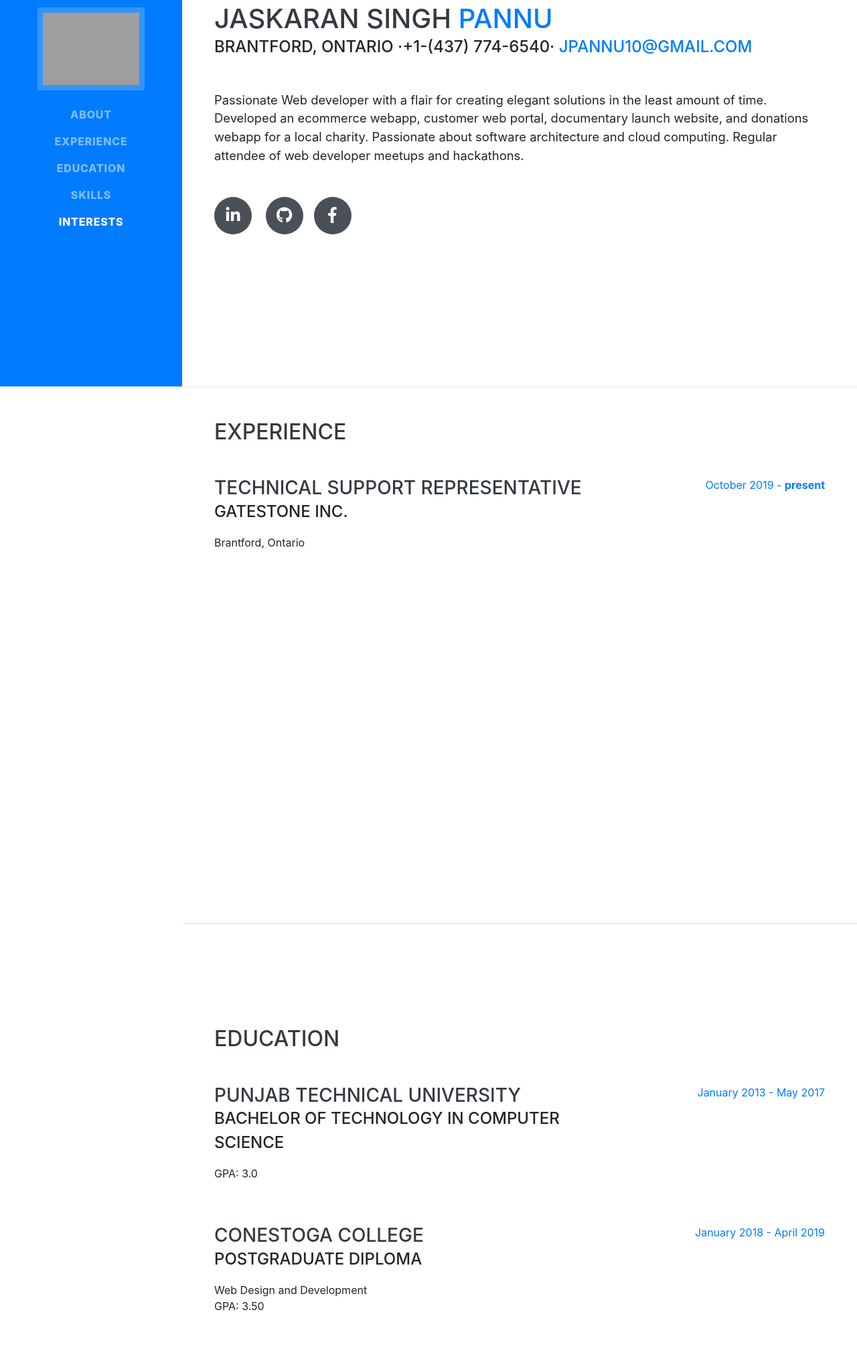
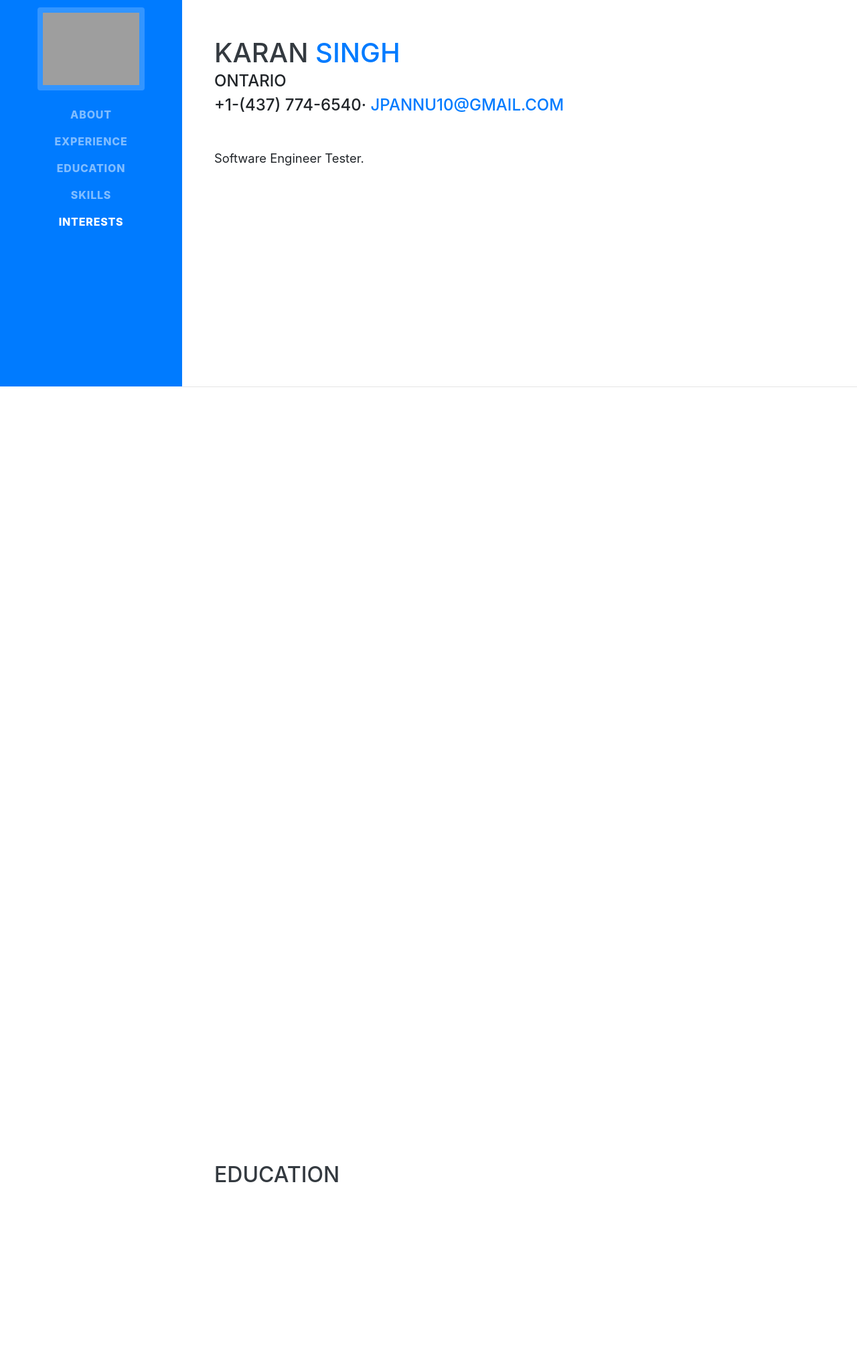
Before and after one commit to jpannu10/profile.github.io, a website with bundled scripts: page index.html in a window 1280 px wide. Shown: the part 223-2252 px from the top of the page at 67% size. Built offline with nearby package versions, Linux system fonts and the light colour scheme; grey boxes are pictures that could not be loaded; a web font is replaced by a local one.

Commit message:
First Commit

```diff
--- a/index.html
+++ b/index.html
@@ -58,11 +58,6 @@
                 <li class="nav-item">
                     <a class="nav-link js-scroll-trigger" href="#interests">Interests</a>
                 </li>
-                <!--
-        <li class="nav-item">
-          <a class="nav-link js-scroll-trigger" href="#awards">Awards</a>
-        </li>
--->
             </ul>
         </div>
     </nav>
@@ -71,26 +66,15 @@
 
         <section class="resume-section p-3 p-lg-5 d-flex align-items-center" id="about">
             <div class="w-100">
-                <h1 class="mb-0">Jaskaran Singh
-                    <span class="text-primary">Pannu</span>
+                <h1 class="mb-0"> Karan
+                    <span class="text-primary">Singh</span>
                 </h1>
-                <div class="subheading mb-5"> Brantford, Ontario ·+1-(437) 774-6540·
+                <div class="subheading mb-5"> Ontario <br>  +1-(437) 774-6540·
                     <a href="mailto:jpannu10@gmail.com.com">jpannu10@gmail.com</a>
                 </div>
-                <p class="lead mb-5">Passionate Web developer with a flair for creating elegant solutions in the least
-                    amount of time. Developed an ecommerce webapp, customer web portal, documentary launch website, and
-                    donations webapp for a local charity. Passionate about software architecture and cloud computing.
-                    Regular attendee of web developer meetups and hackathons.</p>
+                <p class="lead mb-5">  Software Engineer Tester. </p>
                 <div class="social-icons">
-                    <a href="https://www.linkedin.com/in/jaskaran-singh-pannu-53236198/">
-                        <i class="fab fa-linkedin-in"></i>
-                    </a>
-                    <a href="https://github.com/jpannu10">
-                        <i class="fab fa-github"></i>
 
-                        <a href="https://www.facebook.com/jpannu10">
-                            <i class="fab fa-facebook-f"></i>
-                        </a>
                 </div>
             </div>
         </section>
@@ -98,56 +82,12 @@
         <hr class="m-0">
 
         <section class="resume-section p-3 p-lg-5 d-flex justify-content-center" id="experience">
-            <div class="w-100">
-                <h2 class="mb-5">Experience</h2>
-
-                <div class="resume-item d-flex flex-column flex-md-row justify-content-between mb-5">
-                    <div class="resume-content">
-                        <h3 class="mb-0">Technical Support Representative</h3>
-                        <div class="subheading mb-3">Gatestone Inc.</div>
-                        <p> Brantford, Ontario </p>
-                    </div>
-                    <div class="resume-date text-md-right">
-                        <span class="text-primary">October 2019 - <b> present </b> </span>
-                    </div>
-                </div>
-            </div>
-
         </section>
-
-        <hr class="m-0">
 
         <section class="resume-section p-3 p-lg-5 d-flex align-items-center" id="education">
             <div class="w-100">
-
-
                 <h2 class="mb-5">Education</h2>
-
-
-                <div class="resume-item d-flex flex-column flex-md-row justify-content-between">
-                    <div class="resume-content">
-                        <h3 class="mb-0">Punjab Technical University</h3>
-                        <div class="subheading mb-3"> Bachelor of Technology in Computer Science</div>
-                        <p>GPA: 3.0</p>
-                    </div>
-                    <div class="resume-date text-md-right">
-                        <span class="text-primary">January 2013 - May 2017</span>
-                    </div>
-                </div><br><br>
-
-
-                <div class="resume-item d-flex flex-column flex-md-row justify-content-between mb-5">
-                    <div class="resume-content">
-                        <h3 class="mb-0">Conestoga College</h3>
-                        <div class="subheading mb-3">Postgraduate Diploma</div>
-                        <div>Web Design and Development</div>
-                        <p>GPA: 3.50</p>
-                    </div>
-                    <div class="resume-date text-md-right">
-                        <span class="text-primary">January 2018 - April 2019</span>
-                    </div>
                 </div>
-
         </section>
 
         <hr class="m-0">
@@ -234,11 +174,6 @@
                             </div>
                         </div>
                     </div>
-
-
-
-
-
                 </ul>
             </div>
         </section>
@@ -248,51 +183,10 @@
         <section class="resume-section p-3 p-lg-5 d-flex align-items-center" id="interests">
             <div class="w-100">
                 <h2 class="mb-5">Major Accounts : </h2>
-                <div class='flex-parent-one'>
-
-                  <div class='flex-item'>
-                    <label for="icon-linkedin">
-                      <a href="https://www.linkedin.com/in/jaskaran-singh-3a10651b9/">
-                     <img src="https://img.icons8.com/metro/104/000000/linkedin.png"/>
-                      </a>
-                    </label>
-                  </div>
-
-                  <div class='flex-item'>
-                    <label for="icon-github">
-                      <a href="https://github.com/jpannu10">
-                        <img src="https://img.icons8.com/fluent/104/000000/github.png"/>
-                      </a>
-                    </label>
-                  </div>
-
-
-                   <div class='flex-item'>
-                    <label for="icon-codepen">
-                      <a href="https://codepen.io/jpannu10">
-                        <img src="https://img.icons8.com/material/104/000000/codepen.png"/>
-                      </a>
-                    </label>
-                  </div>
-
-                   <div class='flex-item'>
-                    <label for="icon-hackerrank">
-                      <a href="https://www.hackerrank.com/jpannu10">
-                      <img src="https://img.icons8.com/windows/104/000000/hackerrank.png"/>
-                      </a>
-                    </label>
-                  </div>
-
-                </div>
             </div>
         </section>
 
         <hr class="m-0">
-        <!--
-
-
--->
-
     </div>
 
     <!-- Bootstrap core JavaScript -->
@@ -304,8 +198,8 @@
 
     <!-- Custom scripts for this template -->
     <script src="js/resume.min.js"></script>
-    <a href="jaskaran_Resume.pdf" download="" class="    btn btn-lg d-block w-75 mx-auto text-uppercase mb-5"
-        background='red'>Download Resume</a>
+    <!-- <a href="jaskaran_Resume.pdf" download="" class="    btn btn-lg d-block w-75 mx-auto text-uppercase mb-5"
+        background='red'>Download Resume</a> -->
 
 </body>
 
```
